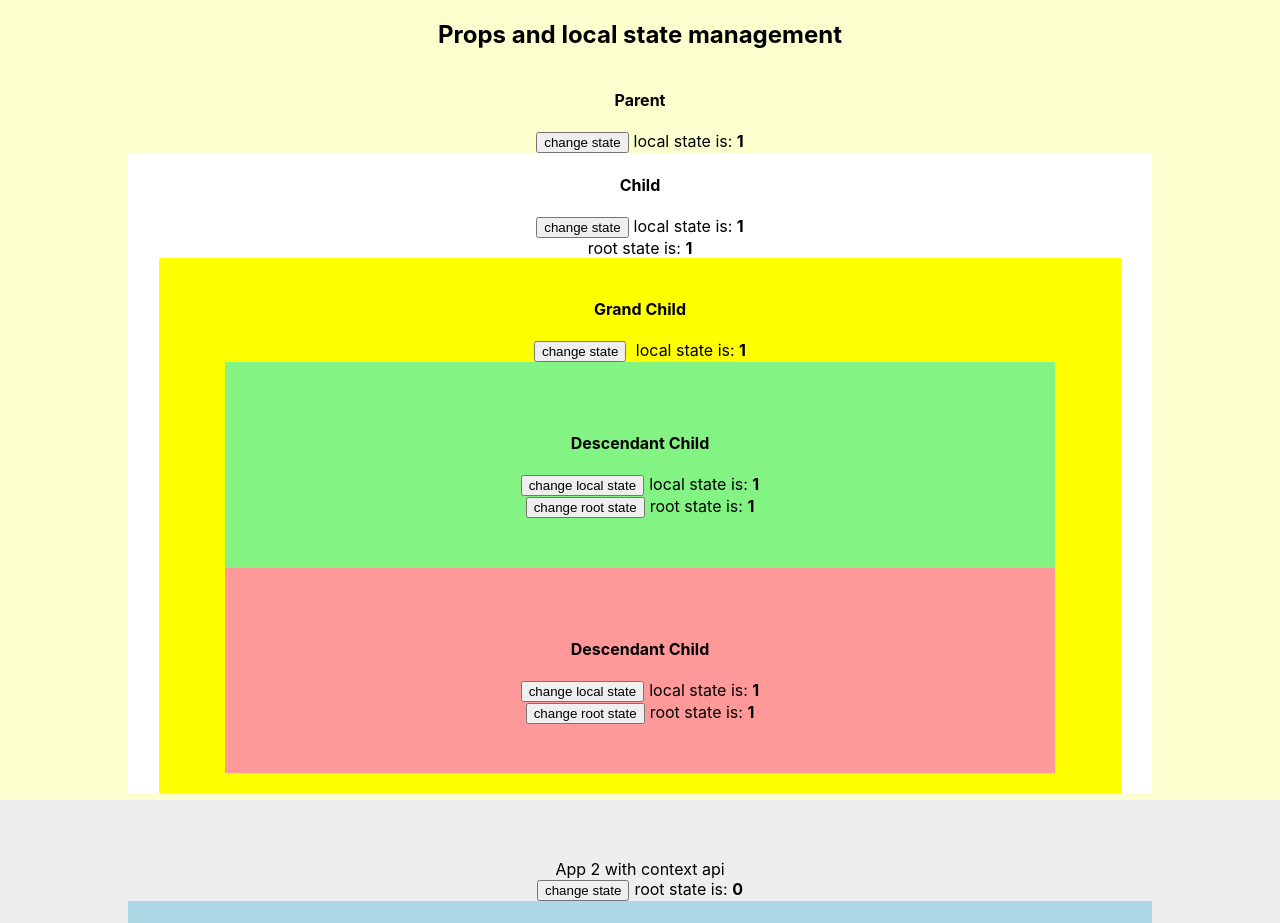
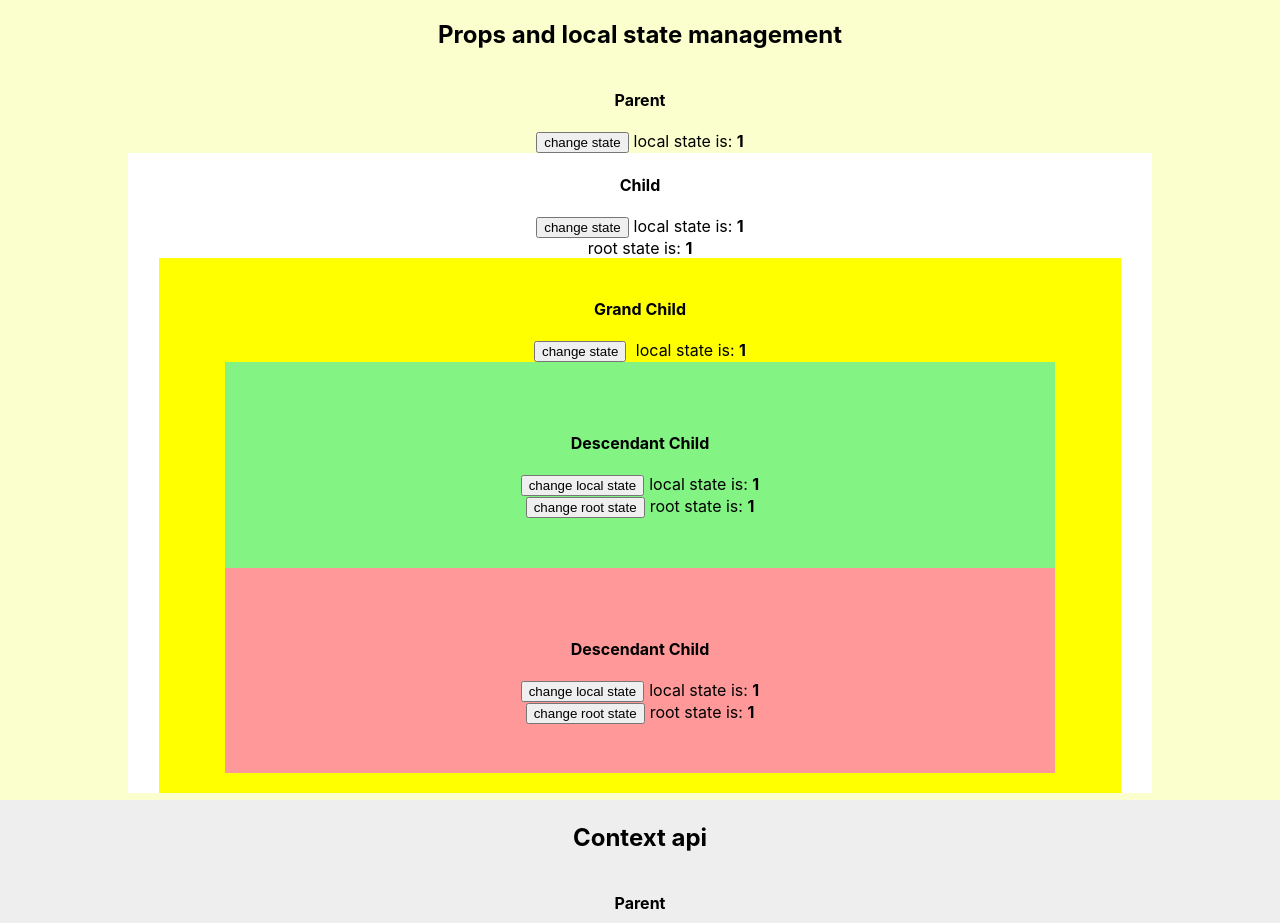
Before and after one commit to audreybozorgi/different-state-management-flow, a React (Create React App) app: page / in a window 1280 px wide. Shown: the top 923 px of the page. Built offline with nearby package versions, Linux system fonts and the light colour scheme.

Commit message:
small refinement

```diff
--- a/src/App2.js
+++ b/src/App2.js
@@ -19,7 +19,7 @@ const useMyContext = () => { // ### create context hook to get states in childre
   return context
 }
 
-const Wrapper = () => { // ### entry root of drilling context state
+const Wrapper = () => { // ### entry root of drilling context state. configured for defining context scoop
   return (
     <AppProvider>
       <App2 />
@@ -36,7 +36,8 @@ function App2() {
 
   return (
     <div style={{ width: '100vw', height: '100vh', background: '#eee', display: 'flex', flexDirection: 'column', justifyContent: 'center', alignItems: 'center'}}>
-      App 2 with context api
+      <h2>Context api</h2>
+      <h4>Parent</h4>
       <div>
         <button onClick={() => setCounter(prev => prev += 1)}>change state</button>
         <span style={{marginLeft: '5px'}}>root state is: <b>{counter}</b></span>
```
